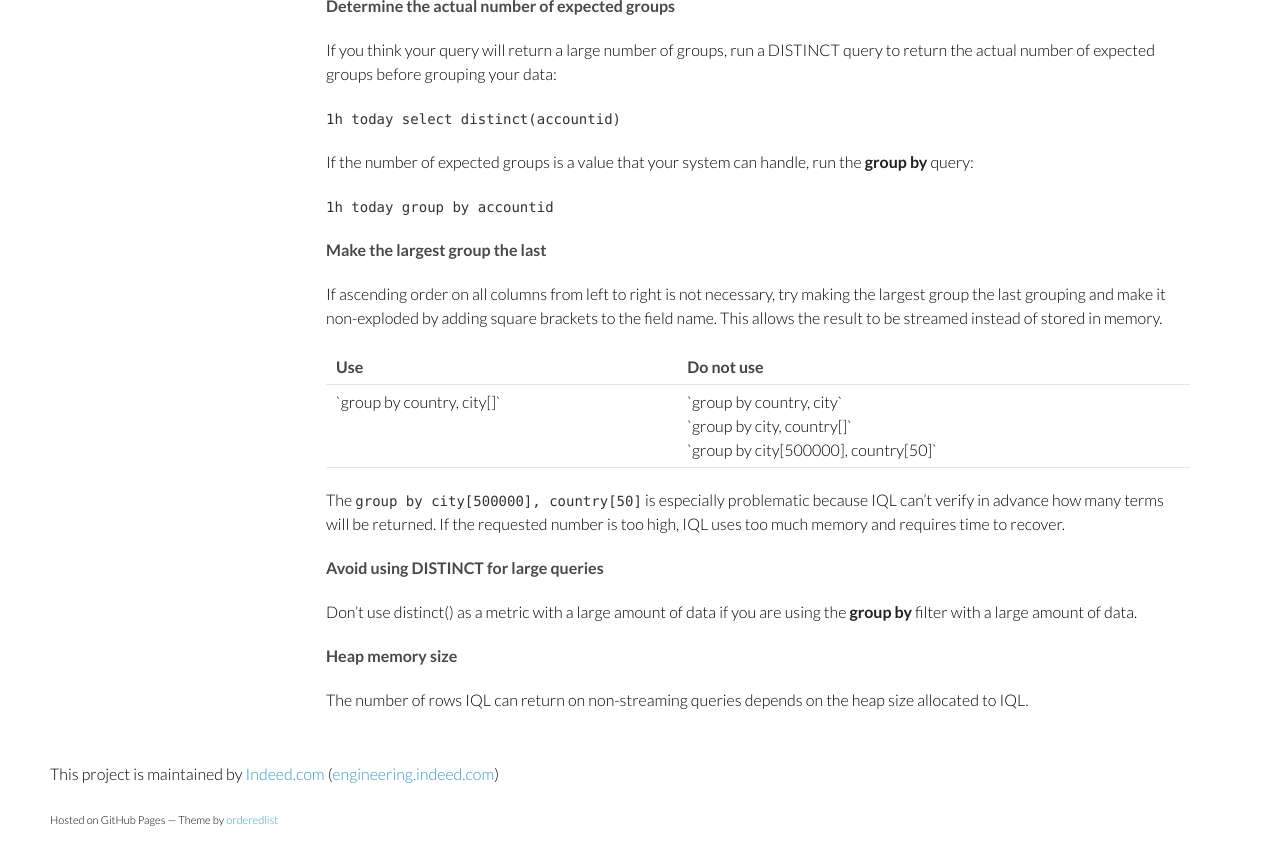
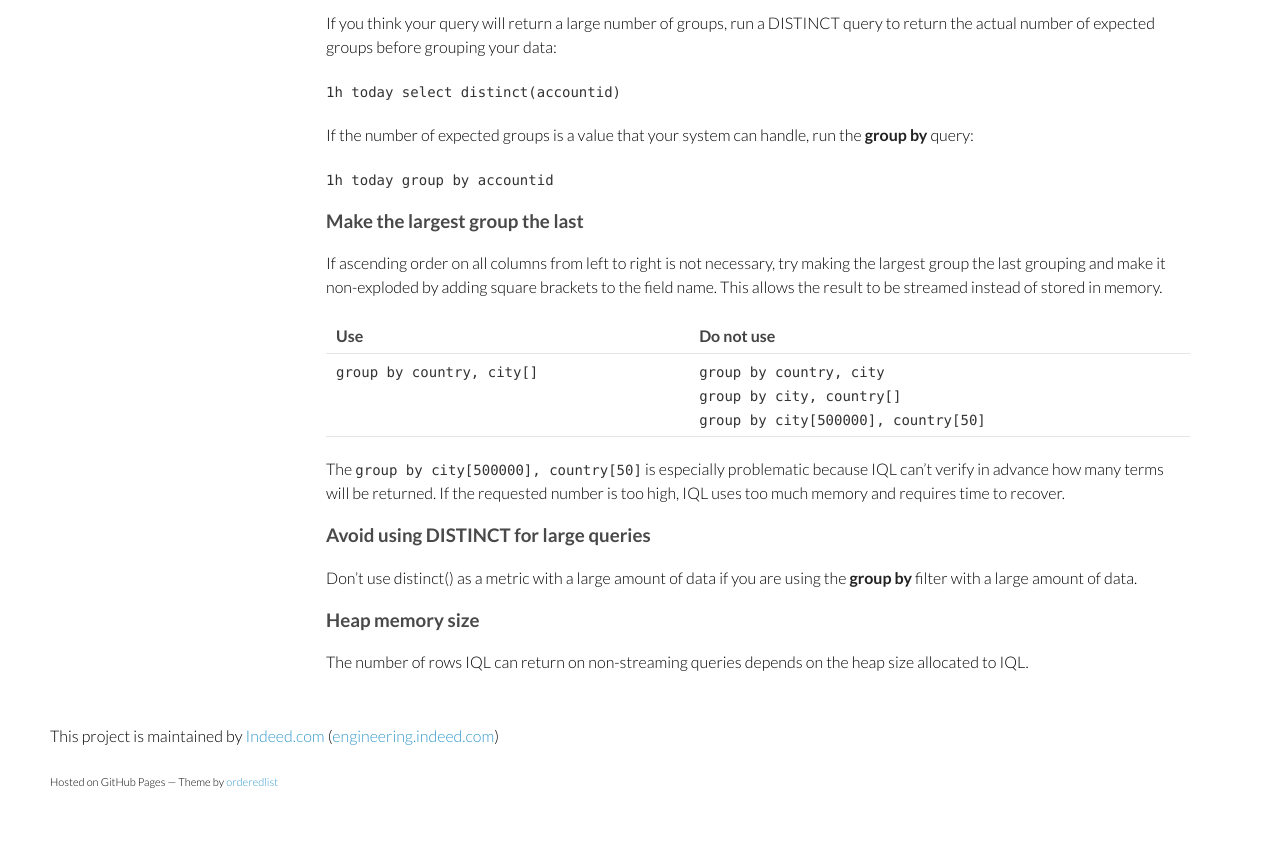
Before and after one commit to indeedeng/imhotep, a Jekyll site: the page built from docs/troubleshooting.md, in a window 1280 px wide and 900 px high, scrolled down 1708 px. Shown: the top 865 px of the window. Built offline with Jekyll 4.4.1, drawn with Linux system fonts in a browser that asks for light colours; Markdown is read by kramdown in place of the engine named in the settings.

Commit message:
Updates to formatting
Fixing errors in topic formatting from updates to GitHub markdown
language.

```diff
--- a/docs/troubleshooting.md
+++ b/docs/troubleshooting.md
@@ -6,25 +6,25 @@ permalink: /docs/troubleshooting/
 
 This section highlights file upload and query errors and their workarounds.
 
-##AWS Stack Management
+## AWS Stack Management
 
-####My AWS user account is not authorized to create IAM resources
+### My AWS user account is not authorized to create IAM resources
 The stack creation procedure requires you to create an Identity and Access Management (IAM) resource. If you are not signed into AWS as root (or a user with permission to create IAM resources), setup fails with `CREATE_FAILED` and `ROLLBACK_COMPLETE`.
 
-####I deleted my stack and still see an S3 bucket
+### I deleted my stack and still see an S3 bucket
 If you delete your stack, an S3 bucket might still exist. You can delete the bucket in **S3** in the AWS Management Console. Note that if files are still in the bucket, they will be deleted after a day.
 
-##File Upload Errors
+## File Upload Errors
 
-####I don't see my dataset in the client
+### I don't see my dataset in the client
 Try clearing the cache if you don't see your new dataset in the IQL web client: select **Settings > Clear cache**.
 
-####Files fail to upload
+### Files fail to upload
 Upload failures in TSV Uploader are marked as failed.
 
 Ensure that the bucket names you defined when you created the stack match the S3 bucket names you created prior to setup. For example, if the error log shows that TSV Uploader couldn’t upload the converted files to the S3 bucket, you might have entered the incorrect name for the **BuildBucket** parameter during stack creation. In this case, you must recreate the stack. Don't worry, you won't lose any data, but do ensure that you point to the same S3 buckets when you recreate the stack.
 
-####A TSV file was uploaded to the wrong dataset
+### A TSV file was uploaded to the wrong dataset
 
 If a TSV file is indexed in the wrong dataset, you must delete the shard that contains the new data:
 
@@ -34,31 +34,31 @@ If a TSV file is indexed in the wrong dataset, you must delete the shard that co
 4. From the list of compressed shards, locate the shard with the timestamp from your IQL query.
 5. Delete the shard folder and corresponding document.
 
-##Query Errors
+## Query Errors
 
- `=, :, !=, =~, !=~, (, *, \, %, +, -, /, >=, >, <=, <, in, not or not in expected, EOF encountered.`
+ <code>=, :, !=, =~, !=~, (, *, \, %, +, -, /, >=, >, <=, <, in, not or not in expected, EOF encountered.</code>
 
 You entered invalid text after a field name. Review the query syntax to ensure the query is not missing the operator (: or =). If the syntax is correct, add quotations around the field value. Example: country:”united states” <br><br>
 
-`INTEGER, string literal or IDENTIFIER expected, EOF encountered.`
+<code>INTEGER, string literal or IDENTIFIER expected, EOF encountered.</code>
 
 One of the fields has a typo.
 
-##Slow Queries
+## Slow Queries
 
 If your queries are extremely slow, you must have a lot of data. Here are some tips for handling queries on large datasets.
 
-####Add Imhotep machines to the cluster
-Recreate the stack to increase the value of `NumImhotepInstances`. If you have already uploaded data into your S3 buckets, ensure that you point to the same S3 buckets when you recreate the stack. You don't need to upload your data again.
+### Add Imhotep machines to the cluster
+Recreate the stack to increase the value of <code>NumImhotepInstances</code>. If you have already uploaded data into your S3 buckets, ensure that you point to the same S3 buckets when you recreate the stack. You don't need to upload your data again.
 
-####Test on a small time range
+### Test on a small time range
 Start small and then ramp up to the required range if performance is sufficient.
 
 | Use |  Do not use |
 | ------ | --------|
 | `1h today` |  `180d today` |
 
-####Determine the actual number of expected groups
+### Determine the actual number of expected groups
 If you think your query will return a large number of groups, run a DISTINCT query to return the actual number of expected groups before grouping your data:
 
 `1h today select distinct(accountid)`
@@ -67,7 +67,7 @@ If the number of expected groups is a value that your system can handle, run the
 
 `1h today group by accountid`
 
-####Make the largest group the last
+### Make the largest group the last
 If ascending order on all columns from left to right is not necessary, try making the largest group the last grouping and make it non-exploded by adding square brackets to the field name. This allows the result to be streamed instead of stored in memory.
 <table>
   <tr>
@@ -75,10 +75,10 @@ If ascending order on all columns from left to right is not necessary, try makin
     <th>Do not use</th>
   </tr>
   <tr>
-    <td valign="top">`group by country, city[]`</td>
-    <td valign="top"> `group by country, city`<br>
-`group by city, country[]` <br>
-`group by city[500000], country[50]` </td>
+    <td valign="top"><code>group by country, city[]</code></td>
+    <td valign="top"> <code>group by country, city</code><br>
+<code>group by city, country[]</code> <br>
+<code>group by city[500000], country[50]</code></td>
   </tr>
 </table>
 
@@ -86,8 +86,8 @@ If ascending order on all columns from left to right is not necessary, try makin
 
 The `group by city[500000], country[50]` is especially problematic because IQL can’t verify in advance how many terms will be returned. If the requested number is too high, IQL uses too much memory and requires time to recover.
 
-####Avoid using DISTINCT for large queries
+### Avoid using DISTINCT for large queries
 Don’t use distinct() as a metric with a large amount of data if you are using the **group by** filter with a large amount of data.
 
-#### Heap memory size
+### Heap memory size
 The number of rows IQL can return on non-streaming queries depends on the heap size allocated to IQL.
```
